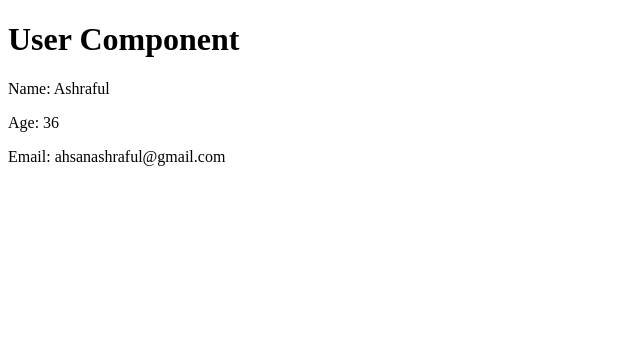
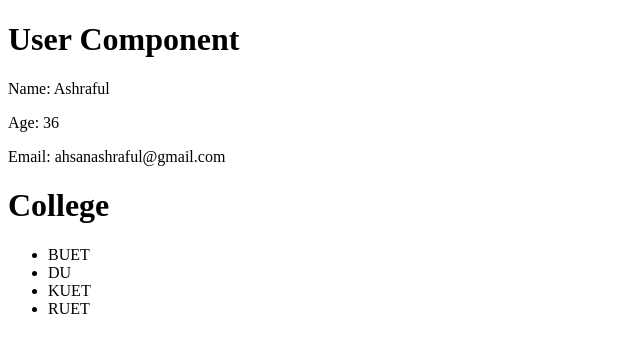
Before and after one commit to ashrafulahsan/react-blog-2026, a React (Vite) app: page / in a window 1280 px wide. Shown: the top 352 px of the page, without its empty margins (0-640 px from the left). Built offline with nearby package versions, Linux system fonts and the light colour scheme.

Commit message:
Data pass and receive way 5

```diff
--- a/src/App.jsx
+++ b/src/App.jsx
@@ -1,3 +1,4 @@
+import College from "./College"
 import User from "./User"
 
 function App() {
@@ -8,9 +9,12 @@ function App() {
     email: 'ahsanashraful@gmail.com'
   }
 
+  let collegeNames = ['BUET', 'DU', 'KUET', 'RUET']
+
   return (
     <>
      <User profileInfo={profileInfo} />
+     <College names={collegeNames}/>
     </>
   )
 }
--- /dev/null
+++ b/src/College.jsx
@@ -0,0 +1,15 @@
+function College({names}){
+    return(
+        <>
+            <h1>College</h1>
+            <ul>
+                <li>{names[0]}</li>
+                <li>{names[1]}</li>
+                <li>{names[2]}</li>
+                <li>{names[3]}</li>
+            </ul>
+        </>
+    )
+}
+
+export default College
```
